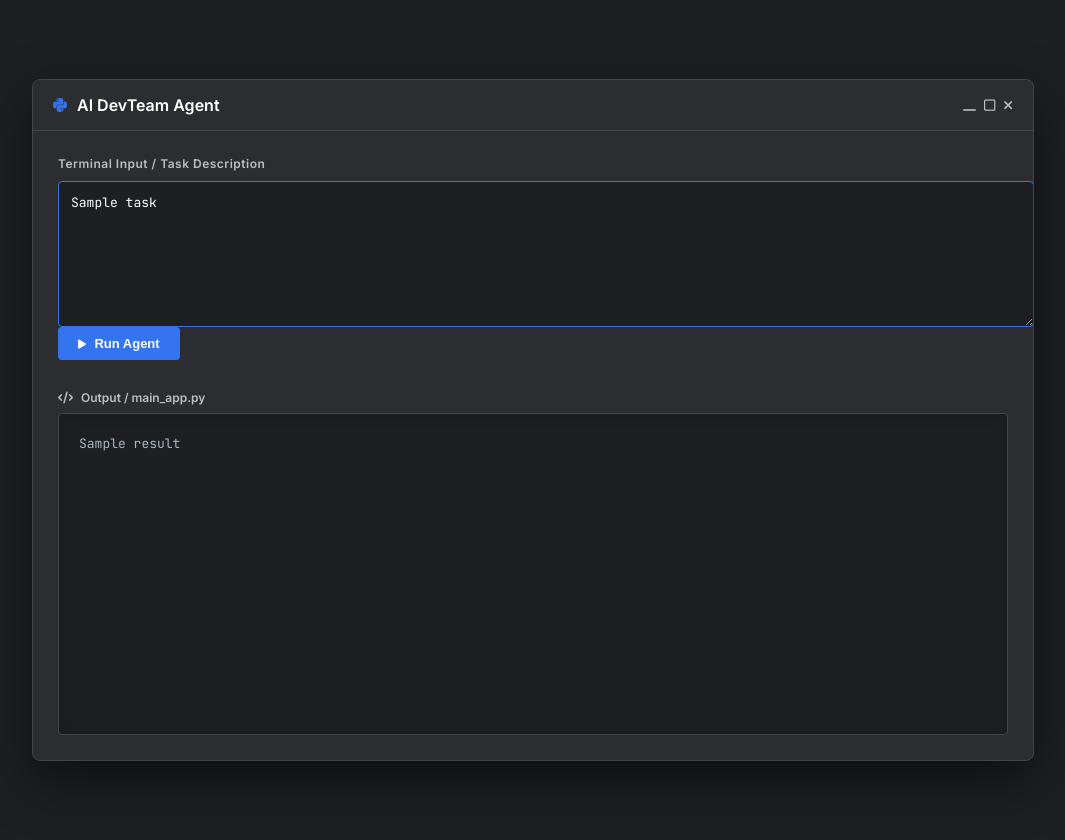
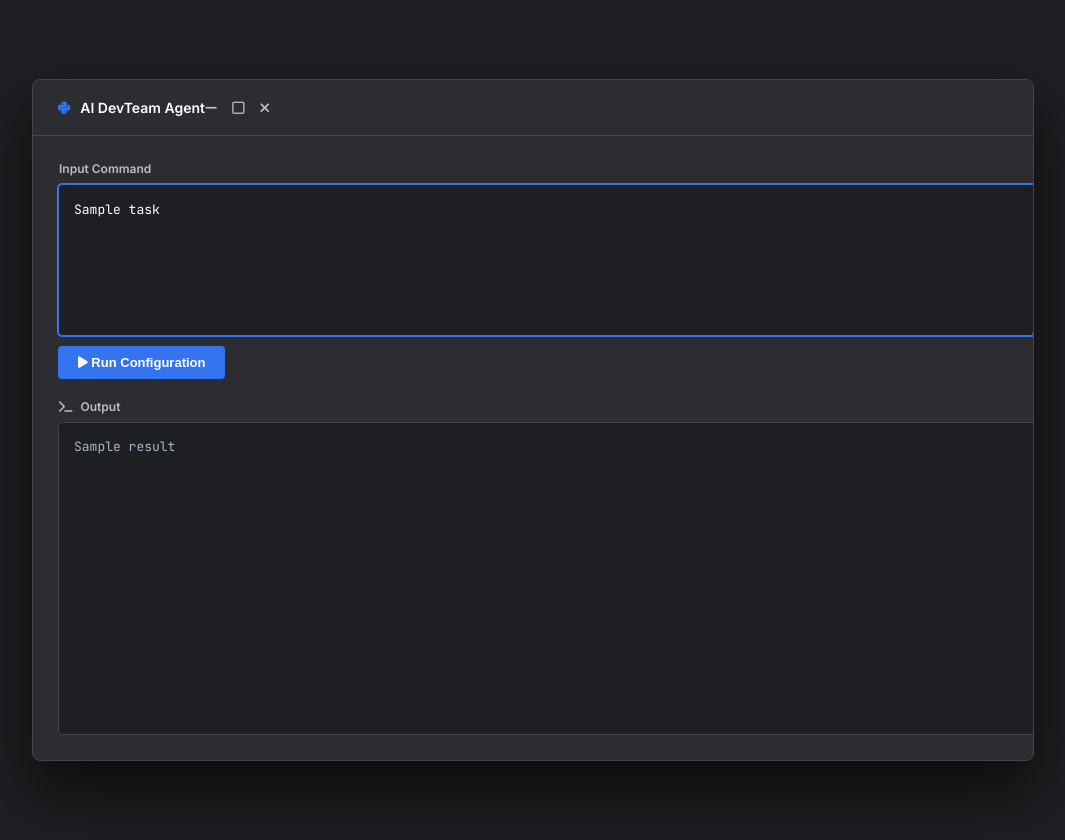
Before and after one commit to rafal1338/AIagent, a Flask app: template templates/base_template.html in a window 1280 px wide. Shown: the whole page, without its empty margins (107-1172 px from the left). Run offline with Flask 3, Linux system fonts and the light colour scheme; the template is opened without the code that fills it: most values are stand-ins (such as "Sample title", 1, 10 or a date in 2020).

Commit message:
lekkie poprawki ✒️

```diff
--- a/static/style.css
+++ b/static/style.css
@@ -1,70 +1,65 @@
-/* --- Paleta Kolorów JetBrains Darcula / New UI --- */
+/* --- Paleta Kolorów JetBrains Darcula --- */
 :root {
-    --jb-bg: #1e1f22;          /* Główne tło (IDE) */
-    --jb-panel: #2b2d30;       /* Tło panelu/okna */
-    --jb-border: #43454a;      /* Obramowania */
-    --jb-blue: #3574f0;        /* Główny niebieski akcent */
+    --jb-bg: #1e1f22;          /* Tło strony */
+    --jb-panel: #2b2d30;       /* Tło panelu */
+    --jb-border: #43454a;      /* Ramki */
+    --jb-blue: #3574f0;        /* Niebieski akcent */
     --jb-blue-hover: #3065d0;
-    --jb-text: #bcbec4;        /* Standardowy tekst */
-    --jb-text-bright: #ffffff; /* Nagłówki */
-    --jb-code-bg: #1e1f22;     /* Tło edytora kodu */
+    --jb-text: #bcbec4;        /* Tekst szary */
+    --jb-text-bright: #ffffff; /* Tekst biały */
     --jb-input-bg: #1e1f22;    /* Tło inputów */
-    --jb-selection: #214283;   /* Zaznaczenie */
+    --jb-code-bg: #1e1f22;     /* Tło kodu */
     --jb-error: #cf514e;       /* Błędy */
 }
 
-* {
+/* Globalny Reset */
+*, *::before, *::after {
     box_sizing: border-box;
     margin: 0;
     padding: 0;
 }
 
 body {
-    font-family: 'Inter', -apple-system, BlinkMacSystemFont, "Segoe UI", Roboto, sans-serif;
+    font-family: 'Inter', sans-serif;
     background-color: var(--jb-bg);
     color: var(--jb-text);
-    /* Zmiana: min-height zamiast height i padding dla odstępu */
-    min-height: 100vh;
+    height: 100vh;
+    display: grid;
+    place-items: center;
     padding: 20px;
-    display: flex;
-    justify_content: center;
-    align-items: center;
-    font-size: 13px;
-    /* Zmiana: auto pozwala na scrollowanie jeśli okno jest za małe */
-    overflow-y: auto;
+    overflow: hidden;
 }
 
-/* --- Kontener Główny (Okno Dialogowe) --- */
+/* --- Główne Okno --- */
 .container {
     width: 100%;
     max-width: 1000px;
-    /* Zmiana: elastyczna wysokość */
     height: 85vh;
-    min-height: 500px;
-    margin: 0 auto; /* Dodatkowe zabezpieczenie centrowania */
-
     background-color: var(--jb-panel);
     border: 1px solid var(--jb-border);
     border-radius: 8px;
-    box-shadow: 0 20px 50px rgba(0, 0, 0, 0.5); /* Mocniejszy cień dla efektu "okna" */
+    box-shadow: 0 30px 60px rgba(0, 0, 0, 0.6);
     display: flex;
     flex-direction: column;
 }
 
-/* --- Nagłówek (Pasek Tytułowy) --- */
+/* --- Nagłówek --- */
 header {
-    padding: 15px 20px;
+    height: 55px;
+    padding: 0 25px;
+
+    background-color: var(--jb-panel);
     border-bottom: 1px solid var(--jb-border);
-    background-color: var(--jb-panel);
     border-radius: 8px 8px 0 0;
+
     display: flex;
+    justify_content: space-between;
     align-items: center;
-    justify-content: space-between;
-    flex-shrink: 0; /* Nagłówek nie może się kurczyć */
+    flex-shrink: 0;
 }
 
 h1 {
-    font-size: 16px;
+    font-size: 14px;
     font-weight: 600;
     color: var(--jb-text-bright);
     margin: 0;
@@ -73,9 +68,34 @@ h1 {
     gap: 10px;
 }
 
-/* --- Główna zawartość (Scrollowana) --- */
+/* --- NAPRAWA IKONEK OKNA --- */
+.window-controls {
+    display: flex;
+    align-items: center;
+    gap: 15px; /* Większy odstęp dla wygody */
+    height: 100%;
+}
+
+.window-controls i {
+    color: var(--jb-text);
+    font-size: 14px;
+    cursor: pointer;
+    transition: color 0.2s, transform 0.1s;
+}
+
+/* Efekt hover dla zwykłych ikonek */
+.window-controls i:hover {
+    color: var(--jb-text-bright);
+}
+
+/* Specjalny efekt hover dla ikony zamknięcia (X) */
+.window-controls i.close-btn:hover {
+    color: #e81123; /* Windowsowy czerwony kolor zamknięcia */
+}
+
+/* --- Główna Treść --- */
 main {
-    padding: 25px; /* Większy padding wewnątrz */
+    padding: 25px;
     overflow-y: auto;
     flex-grow: 1;
     display: flex;
@@ -84,41 +104,57 @@ main {
 }
 
 /* --- Formularz --- */
+form {
+    width: 100%;
+    display: flex;
+    flex-direction: column;
+    gap: 10px;
+}
+
 .form-group {
     display: flex;
     flex-direction: column;
-    gap: 10px;
+    gap: 8px;
+    width: 100%;
 }
 
 label {
     font-size: 12px;
     font-weight: 600;
     color: var(--jb-text);
-    letter-spacing: 0.5px;
+    margin-left: 1px;
 }
 
 textarea {
     width: 100%;
     min-height: 120px;
-    padding: 12px;
+    padding: 15px;
+
     background-color: var(--jb-input-bg);
     border: 1px solid var(--jb-border);
     border-radius: 4px;
     color: var(--jb-text-bright);
     font-family: 'JetBrains Mono', monospace;
     font-size: 13px;
+    line-height: 1.5;
+
     resize: vertical;
     outline: none;
-    transition: border-color 0.2s;
 }
 
 textarea:focus {
     border-color: var(--jb-blue);
+    box-shadow: 0 0 0 1px var(--jb-blue);
 }
 
-/* --- Przycisk (Primary Action) --- */
+/* --- Przycisk --- */
+.action-bar {
+    display: flex;
+    justify_content: space-between;
+    align-items: center;
+}
+
 button {
-    align-self: flex-start;
     padding: 9px 20px;
     background-color: var(--jb-blue);
     color: white;
@@ -134,14 +170,14 @@ button:hover {
     background-color: var(--jb-blue-hover);
 }
 
-/* --- Wyniki (Wygląd Terminala/Edytora) --- */
+/* --- Sekcja Wyników --- */
 .result-container {
     display: flex;
     flex-direction: column;
     gap: 8px;
     flex-grow: 1;
-    min-height: 250px;
-    margin-top: 10px;
+    min-height: 200px;
+    width: 100%;
 }
 
 .result-header {
@@ -151,24 +187,24 @@ button:hover {
     display: flex;
     align-items: center;
     gap: 8px;
+    margin-left: 1px;
 }
 
 .result {
+    flex-grow: 1;
+    width: 100%;
     background-color: var(--jb-code-bg);
     border: 1px solid var(--jb-border);
-    padding: 20px;
+    padding: 15px;
     border-radius: 4px;
     font-family: 'JetBrains Mono', monospace;
     font-size: 13px;
     color: #a9b7c6;
-    line-height: 1.6;
     white-space: pre-wrap;
     overflow-x: auto;
-    flex-grow: 1;
-    box-shadow: inset 0 0 15px rgba(0,0,0,0.2);
 }
 
-/* --- Komunikaty Błędów --- */
+/* --- Błędy --- */
 .error {
     background-color: rgba(207, 81, 78, 0.1);
     color: var(--jb-error);
@@ -181,19 +217,11 @@ button:hover {
     gap: 10px;
 }
 
-/* --- Scrollbar (Styl IDE) --- */
-::-webkit-scrollbar {
-    width: 10px;
-    height: 10px;
+/* --- Scrollbary --- */
+::-webkit-scrollbar { width: 12px; }
+::-webkit-scrollbar-track { background: var(--jb-bg); }
+::-webkit-scrollbar-thumb {
+    background-color: #3e4042;
+    border: 3px solid var(--jb-bg);
+    border-radius: 10px;
 }
-::-webkit-scrollbar-track {
-    background: var(--jb-bg);
-}
-::-webkit-scrollbar-thumb {
-    background: #4e5155;
-    border-radius: 5px;
-    border: 3px solid var(--jb-bg); /* Margines scrollbara */
-}
-::-webkit-scrollbar-thumb:hover {
-    background: #6e7175;
-}
--- a/templates/base_template.html
+++ b/templates/base_template.html
@@ -3,67 +3,48 @@
 <head>
     <meta charset="UTF-8">
     <meta name="viewport" content="width=device-width, initial-scale=1.0">
-    <title>AI DevTeam | JetBrains Style</title>
-
-    <!-- Fonty: Inter UI + JetBrains Mono -->
-    <link rel="preconnect" href="https://fonts.googleapis.com">
-    <link rel="preconnect" href="https://fonts.gstatic.com" crossorigin>
-    <link href="https://fonts.googleapis.com/css2?family=Inter:wght@400;500;600&family=JetBrains+Mono:wght@400;500&display=swap" rel="stylesheet">
-
-    <!-- Font Awesome -->
+    <title>AI DevTeam | JetBrains</title>
+    <link href="https://fonts.googleapis.com/css2?family=Inter:wght@400;600&family=JetBrains+Mono:wght@400;500&display=swap" rel="stylesheet">
     <link rel="stylesheet" href="https://cdnjs.cloudflare.com/ajax/libs/font-awesome/6.4.0/css/all.min.css">
-
-    <!-- Style CSS -->
     <link rel="stylesheet" href="{{ url_for('static', filename='style.css') }}">
 </head>
 <body>
-    <!-- Główny kontener przypominający okno IDE -->
     <div class="container">
         <header>
-            <h1>
-                <i class="fa-brands fa-python" style="color: #3574f0;"></i>
-                AI DevTeam Agent
-            </h1>
-            <!-- Atrapy przycisków okna -->
-            <div style="display: flex; gap: 8px;">
-                <i class="fa-solid fa-window-minimize" style="color: var(--jb-text); cursor: pointer;"></i>
-                <i class="fa-regular fa-square" style="color: var(--jb-text); cursor: pointer;"></i>
-                <i class="fa-solid fa-xmark" style="color: var(--jb-text); cursor: pointer;"></i>
+            <h1><i class="fa-brands fa-python" style="color: #3574f0;"></i> AI DevTeam Agent</h1>
+
+            <!-- Dodano klasę 'window-controls' i zmieniono ikonkę minimalizacji -->
+            <div class="window-controls">
+                <i class="fa-solid fa-minus" title="Minimize"></i>
+                <i class="fa-regular fa-square" title="Maximize"></i>
+                <i class="fa-solid fa-xmark close-btn" title="Close"></i>
             </div>
         </header>
 
         <main>
             <form method="POST" onsubmit="document.getElementById('loader').style.display='flex'">
                 <div class="form-group">
-                    <label for="task_input">Terminal Input / Task Description</label>
-                    <textarea id="task_input" name="task_input" placeholder="# Wpisz tutaj swoje polecenie dla Agenta..." required autofocus>{{ task }}</textarea>
+                    <label for="task_input">Input Command</label>
+                    <textarea id="task_input" name="task_input" placeholder="# Describe your task here..." required autofocus>{{ task }}</textarea>
                 </div>
 
-                <div style="display: flex; justify-content: space-between; align-items: center;">
-                    <button type="submit">
-                        <i class="fa-solid fa-play" style="font-size: 0.8em; margin-right: 5px;"></i> Run Agent
-                    </button>
+                <div class="action-bar">
+                    <button type="submit"><i class="fa-solid fa-play"></i> Run Configuration</button>
 
-                    <!-- Loader w stylu IDE (na dole po prawej) -->
                     <div id="loader" style="display: none; align-items: center; gap: 10px; color: var(--jb-text); font-size: 12px;">
-                        <span>Processing...</span>
+                        <span>Compiling...</span>
                         <i class="fa-solid fa-circle-notch fa-spin" style="color: var(--jb-blue);"></i>
                     </div>
                 </div>
             </form>
 
             {% if error %}
-                <div class="error">
-                    <i class="fa-solid fa-circle-exclamation"></i>
-                    <span>{{ error }}</span>
-                </div>
+                <div class="error"><i class="fa-solid fa-triangle-exclamation"></i> {{ error }}</div>
             {% endif %}
 
             {% if result %}
                 <div class="result-container">
-                    <div class="result-header">
-                        <i class="fa-solid fa-code"></i> Output / main_app.py
-                    </div>
+                    <div class="result-header"><i class="fa-solid fa-terminal"></i> Output</div>
                     <div class="result">{{ result }}</div>
                 </div>
             {% endif %}
```
Also changed, not shown: coder_agent.py (+26 -49 lines), devteam_runner.py (+37 -34 lines), memory_tools.py (added, +86 -0 lines), tools.py (+56 -21 lines).
